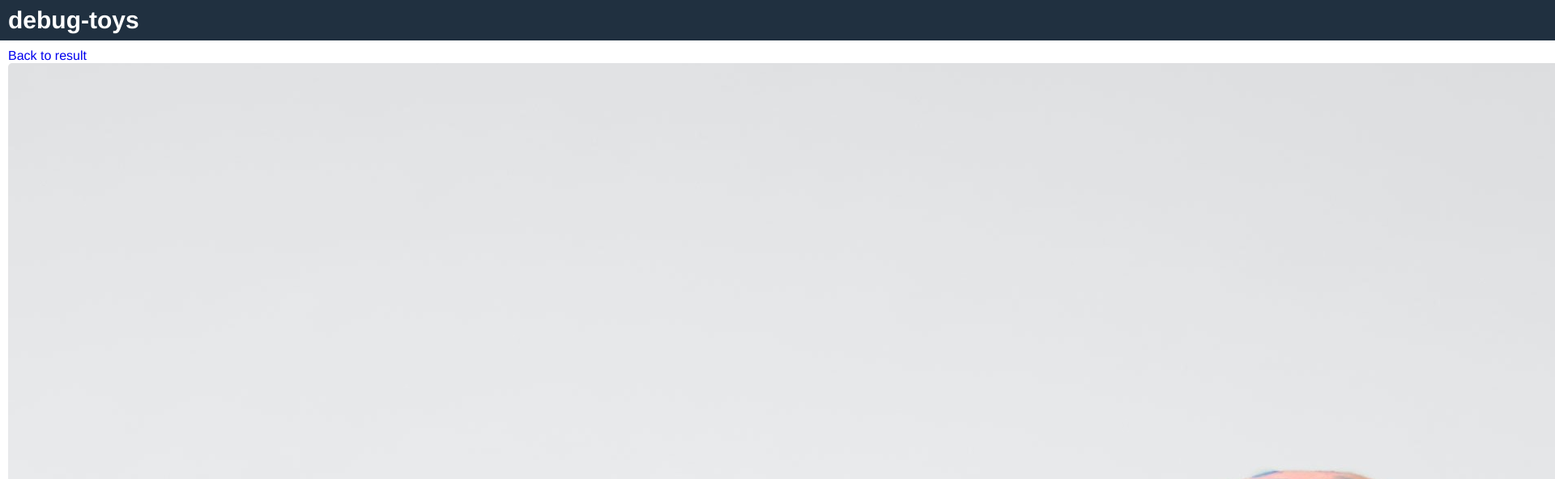
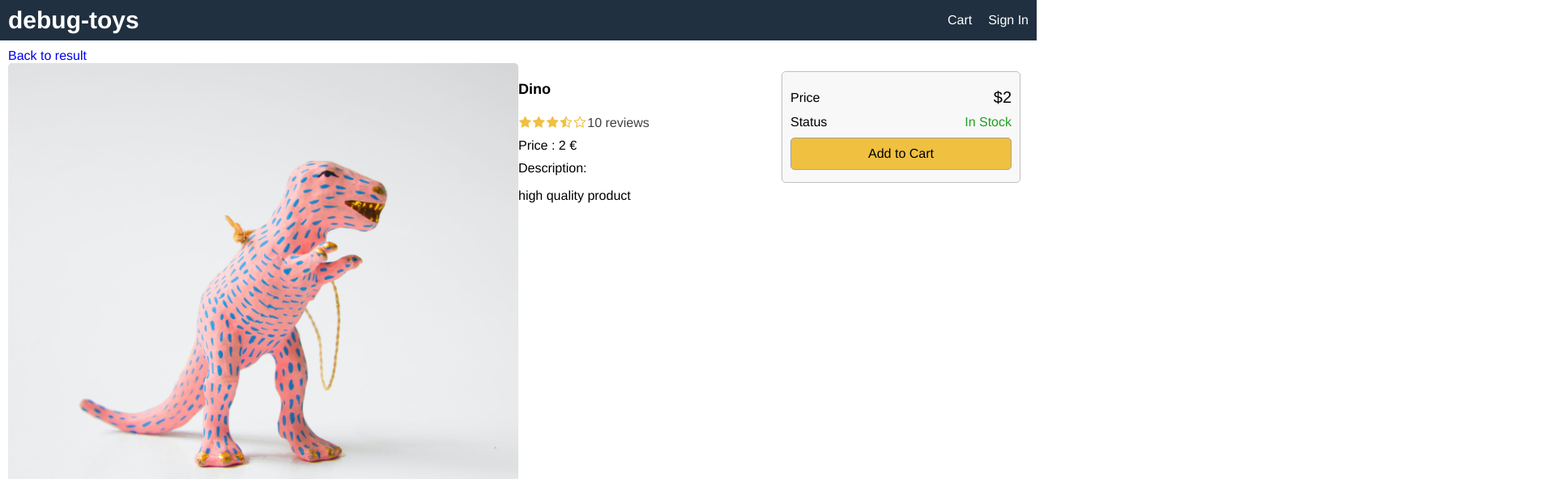
Before and after one commit to Amiliini/WebShop, a React (Create React App) app in the folder frontend/: page /product/1 in a window 1280 px wide. Shown: the top 592 px of the page at 81% size, 1920 px wide, since content can reach past the window. Built offline with nearby package versions, Linux system fonts and the light colour scheme.

Commit message:
Added styling and corrected typo

```diff
--- a/frontend/src/data.js
+++ b/frontend/src/data.js
@@ -78,7 +78,7 @@ const data = {
         category: 'Animals',
         image: '/images/p7.jpg',
         price: 8,
-        countInStock: 19,
+        countInStock: 0,
         brand: 'Mum',
         rating: 4.5,
         numReviews: 15,
--- a/frontend/src/index.css
+++ b/frontend/src/index.css
@@ -101,12 +101,25 @@ a.brand {
 .row.center {
   justify-content: center;
 }
+.row.top {
+  align-items: flex-start;
+}
+.col-1 {
+  flex: 1 1 25rem;
+}
+.col-2 {
+  flex: 2 1 50rem;
+}
+
 /* Image */
 img {
   border-radius: 0.5rem;
 }
 img.medium {
   max-width: 29rem;
+  width: 100%;
+}
+img.large {
   width: 100%;
 }
 
@@ -134,3 +147,10 @@ img.medium {
 .rating span:last-child {
   color: #404040;
 }
+/* Alert */
+.success {
+  color: #20a020;
+}
+.error {
+  color: #a02020;
+}
--- a/frontend/src/screens/ProductScreen.js
+++ b/frontend/src/screens/ProductScreen.js
@@ -26,7 +26,7 @@ if (!product) {
                 numReviews={product.numReviews}
               ></Rating>
             </li>
-            <li>Pirce : ${product.price}</li>
+            <li>Price : {product.price} €</li>
             <li>
               Description:
               <p>{product.description}</p>
```
Also changed, not shown: frontend/src/components/Product.js (indentation only).
